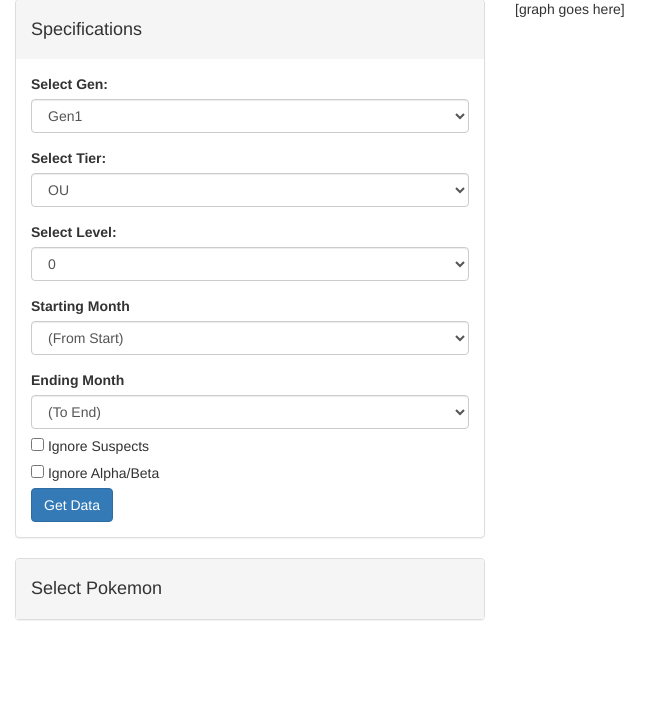
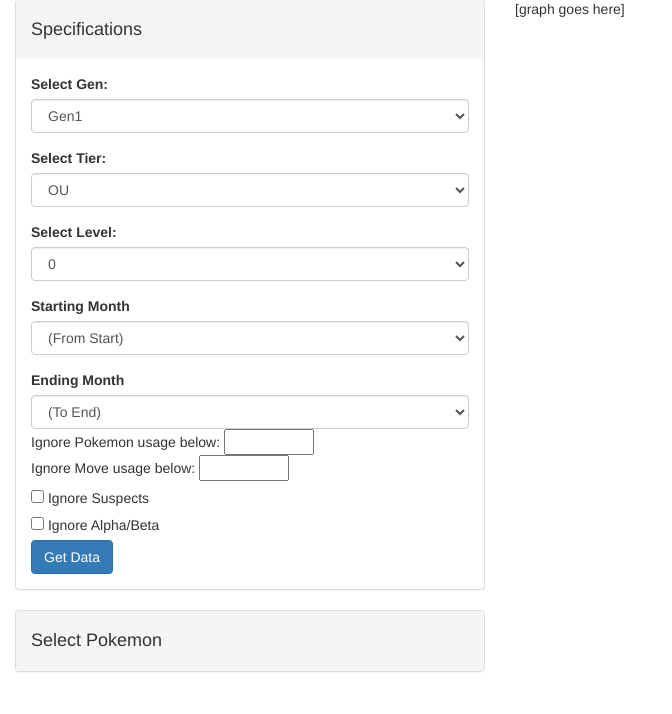
Before and after one commit to aturfah/smogon-, a Flask app: page / in a window 1280 px wide. Shown: the part 86-800 px from the top of the page, without its empty margins (0-672 px from the left). Run offline with Flask 2, Linux system fonts and the light colour scheme; some libraries are stand-ins or nearby versions.

Commit message:
add input fields for thresholding % for moves and pokemon

```diff
--- a/templates/index.html
+++ b/templates/index.html
@@ -60,6 +60,8 @@
                     <label for="sel_end_month">Ending Month</label>
                     <select class="form-control" id="sel_end_month">
                     </select>
+                    <span class="thresholdfield">Ignore Pokemon usage below: <input id="pokemon_usage_threshold" type="number" min=0 max=100 step="0.05"/></span><br />
+                    <span class="thresholdfield">Ignore Move usage below: <input id="move_usage_threshold" type="number" min=0 max=100 step="0.05"/></span><br />
                     <div class="input-checkboxes">
                         <input type="checkbox" id="suspect_checkbox" /> Ignore Suspects<br />
                     </div>
```
